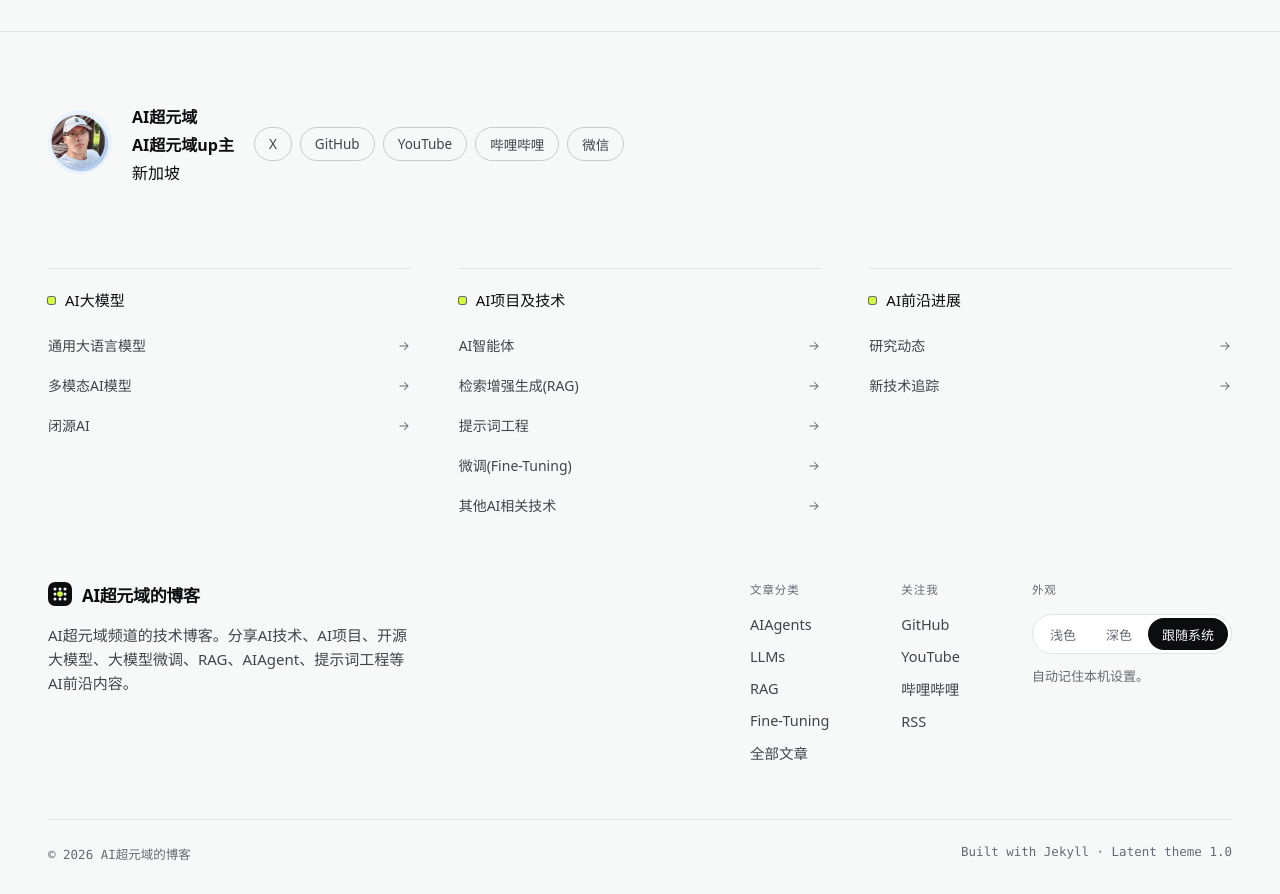
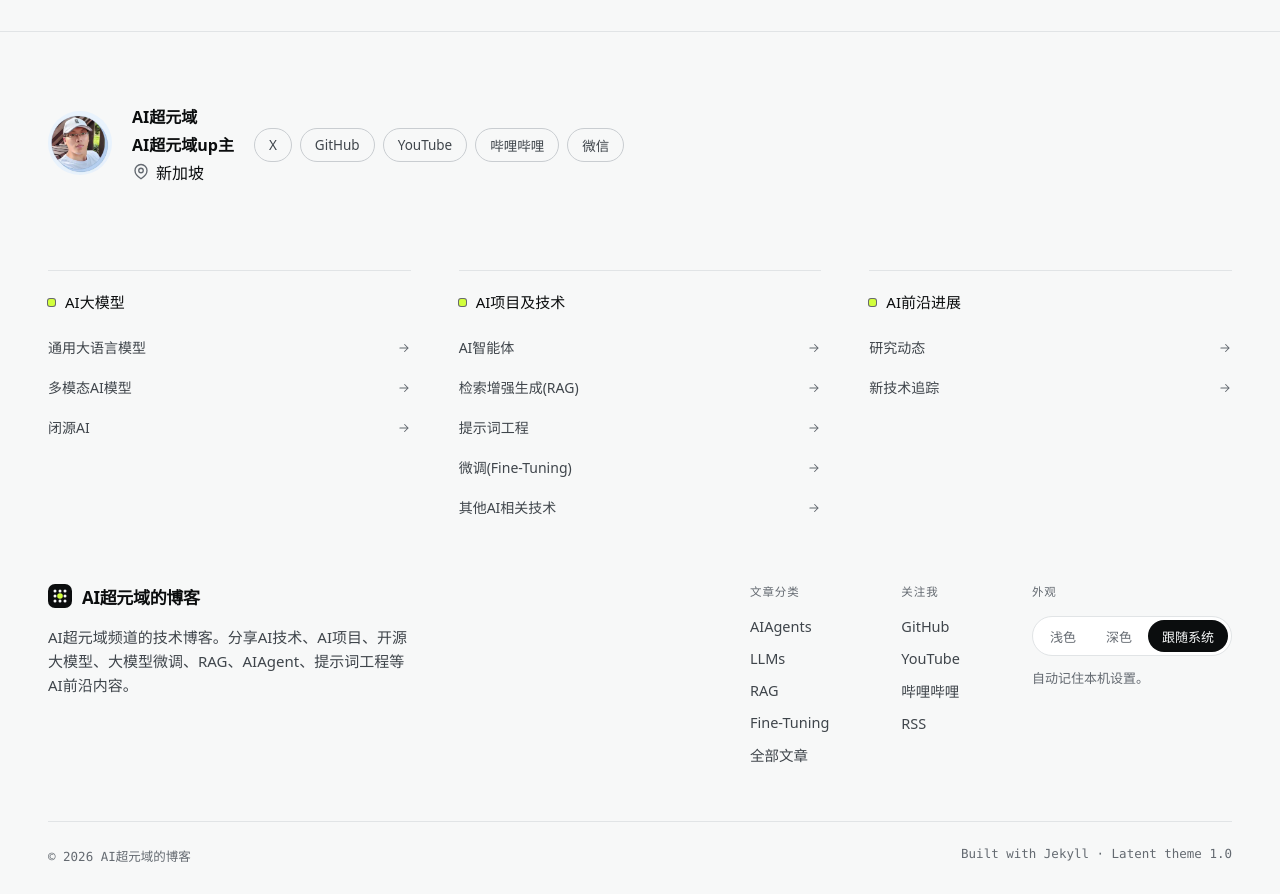
Before and after one commit to aiviai/aiviai.github.io, a Jekyll site: the page built from index.html, in a window 1280 px wide and 1400 px high, scrolled down 3963 px. Shown: the part 503-1397 px from the top of the window. Built offline with Jekyll 4.4.1, drawn with Linux system fonts in a browser that asks for light colours; the list of posts is cut into pages by our own code; comment, search, counter and statistics services are not loaded.

Commit message:
Add location pin to author profile

```diff
--- a/_includes/author-profile.html
+++ b/_includes/author-profile.html
@@ -1,6 +1,6 @@
 <section class="lt-profile" aria-label="作者资料">
   <a href="{{ '/about/' | relative_url }}"><img src="{{ site.author.avatar | relative_url }}" alt="{{ site.author.name | escape }}" width="64" height="64" loading="lazy"></a>
-  <div><strong>{{ site.author.name }}</strong><div>{{ site.author.bio | markdownify }}</div><span>{{ site.author.location }}</span></div>
+  <div><strong>{{ site.author.name }}</strong><div>{{ site.author.bio | markdownify }}</div>{% if site.author.location != blank %}<span class="lt-profile__location">{% include icon.html name="map-pin" px=18 %}<span>{{ site.author.location | escape }}</span></span>{% endif %}</div>
   <div class="lt-profile__links">
     {% for link in site.author.links %}
     {% assign profile_url = link.url %}
--- a/_includes/icon.html
+++ b/_includes/icon.html
@@ -7,6 +7,8 @@
 {%- case include.name -%}
 {%- when "search" -%}
 <svg{{ lt_attrs }} stroke-width="{{ lt_w }}" stroke-linecap="round"><circle cx="11" cy="11" r="6.5"></circle><path d="m16 16 4.5 4.5"></path></svg>
+{%- when "map-pin" -%}
+<svg{{ lt_attrs }} stroke-width="{{ lt_w }}" stroke-linecap="round" stroke-linejoin="round"><path d="M20 10c0 6-8 11-8 11S4 16 4 10a8 8 0 1 1 16 0Z"></path><circle cx="12" cy="10" r="3"></circle></svg>
 {%- when "sun" -%}
 <svg{{ lt_attrs }} stroke-width="{{ include.stroke | default: 1.7 }}" stroke-linecap="round"><circle cx="12" cy="12" r="4"></circle><path d="M12 2.5v2M12 19.5v2M4.6 4.6 6 6M18 18l1.4 1.4M2.5 12h2M19.5 12h2M4.6 19.4 6 18M18 6l1.4-1.4"></path></svg>
 {%- when "moon" -%}
--- a/_sass/latent-custom.scss
+++ b/_sass/latent-custom.scss
@@ -20,6 +20,8 @@
 .lt-profile { display: flex; align-items: center; flex-wrap: wrap; gap: 20px; padding-bottom: 28px; }
 .lt-profile img { border-radius: 50%; object-fit: cover; }
 .lt-profile p { margin: 4px 0; }
+.lt-profile__location { display: inline-flex; align-items: center; gap: 6px; }
+.lt-profile__location svg { flex: none; color: var(--ink-3); }
 .lt-profile__links { display: flex; flex-wrap: wrap; gap: 8px; }
 .lt-footer-topics { display: grid; grid-template-columns: repeat(3, minmax(0, 1fr)); gap: 48px; }
 .lt-footer-topics__group { min-width: 0; border-top: 1px solid var(--line); padding-top: 20px; }
```
